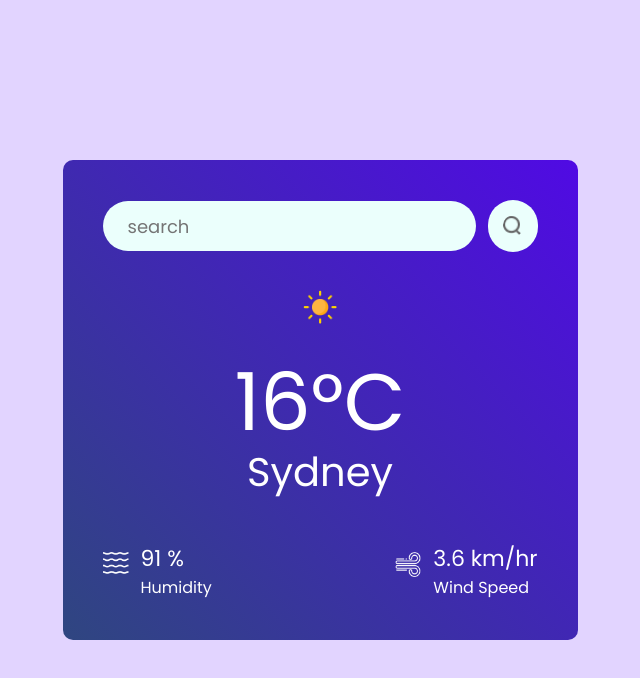
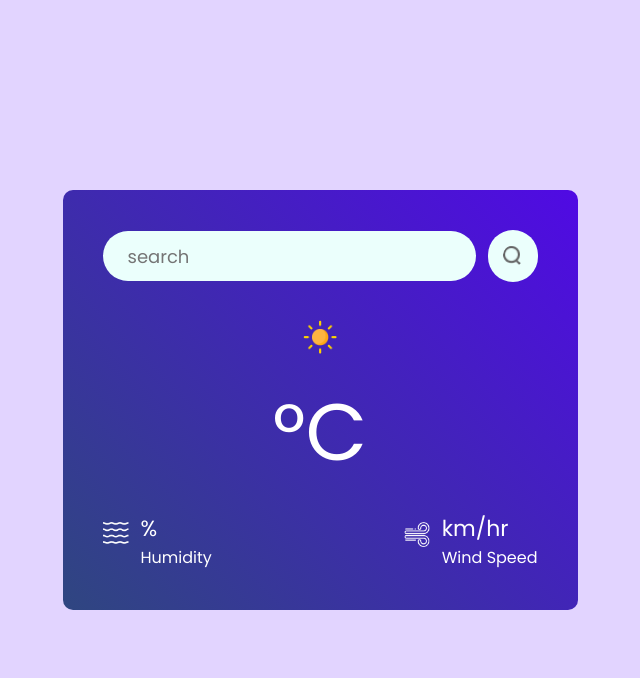
Before and after one commit to waibaBikash/Weather-App, a React (Vite) app: page / in a window 1280 px wide. Shown: the top 678 px of the page, without its empty margins (320-960 px from the left). Built offline with nearby package versions, Linux system fonts and the light colour scheme; no server answers.

Commit message:
geting data fro api

```diff
--- a/src/components/Weather.jsx
+++ b/src/components/Weather.jsx
@@ -1,4 +1,4 @@
-import React, { useEffect } from 'react';
+import React, { useEffect, useState } from 'react';
 import './Weather.css';
 import search_icon from '../assets/search.png';
 import clear_icon from '../assets/clear.png';
@@ -9,15 +9,43 @@ import snow_icon from '../assets/snow.png';
 import wind_icon from '../assets/wind.png';
 import humidity_icon from '../assets/humidity.png';
 
-const Weather = (city) => {
+const Weather = () => {
 
-   const search = async() => {
+   const [weatherData, setWeatherData] = useState(false);
+
+   const allIcons = {
+    "0id": clear_icon,
+    "01n": clear_icon,
+    "02d": cloud_icon,
+    "02n": cloud_icon,
+    "03d": cloud_icon,
+    "03n": cloud_icon,
+    "04d": drizzle_icon,
+    "04n": drizzle_icon,
+    "09d": rain_icon,
+    "09n": rain_icon,
+    "10d": rain_icon,
+    "10n": rain_icon,
+    "13d": snow_icon,
+    "13n": snow_icon,
+   }
+
+   const search = async(city) => {
     try {
-      const url = `https://api.openweathermap.org/data/2.5/weather?q=${city}&appid=${import.meta.env.VITE_APP_ID}`;
+      const url = `https://api.openweathermap.org/data/2.5/weather?q=${city}&units=metric&appid=${import.meta.env.VITE_APP_ID}`;
 
       const response = await fetch(url);
       const data = await response.json();
       console.log(data);
+      const icon = allIcons[data.weather[0].icon] || clear_icon;
+      setWeatherData({
+         humidity: data.main.humidity,
+         widnSpeed: data.wind.speed,
+         temperature: Math.floor(data.main.temp),
+         location: data.name,
+         icon: icon
+
+      })
     } catch (error) {
 
     }
@@ -33,20 +61,20 @@ const Weather = (city) => {
          <img src={search_icon} alt="" />
       </div>
        <img src={clear_icon} alt=""  className='weather-icon'/>
-       <p className='temp'>16°C</p>
-       <p className='location'>Sydney</p>
+       <p className='temp'>{weatherData.temperature}°C</p>
+       <p className='location'>{weatherData.location}</p>
          <div className="weather-data">
             <div className="col">
                 <img src={humidity_icon} alt="" />
                 <div>
-                   <p>91 %</p>
+                   <p>{weatherData.humidity} %</p>
                    <span>Humidity</span>
                 </div>
             </div>
             <div className="col">
                 <img src={wind_icon} alt="" />
                 <div>
-                   <p>3.6 km/hr</p>
+                   <p>{weatherData.widnSpeed} km/hr</p>
                    <span>Wind Speed</span>
                 </div>
             </div>
```
